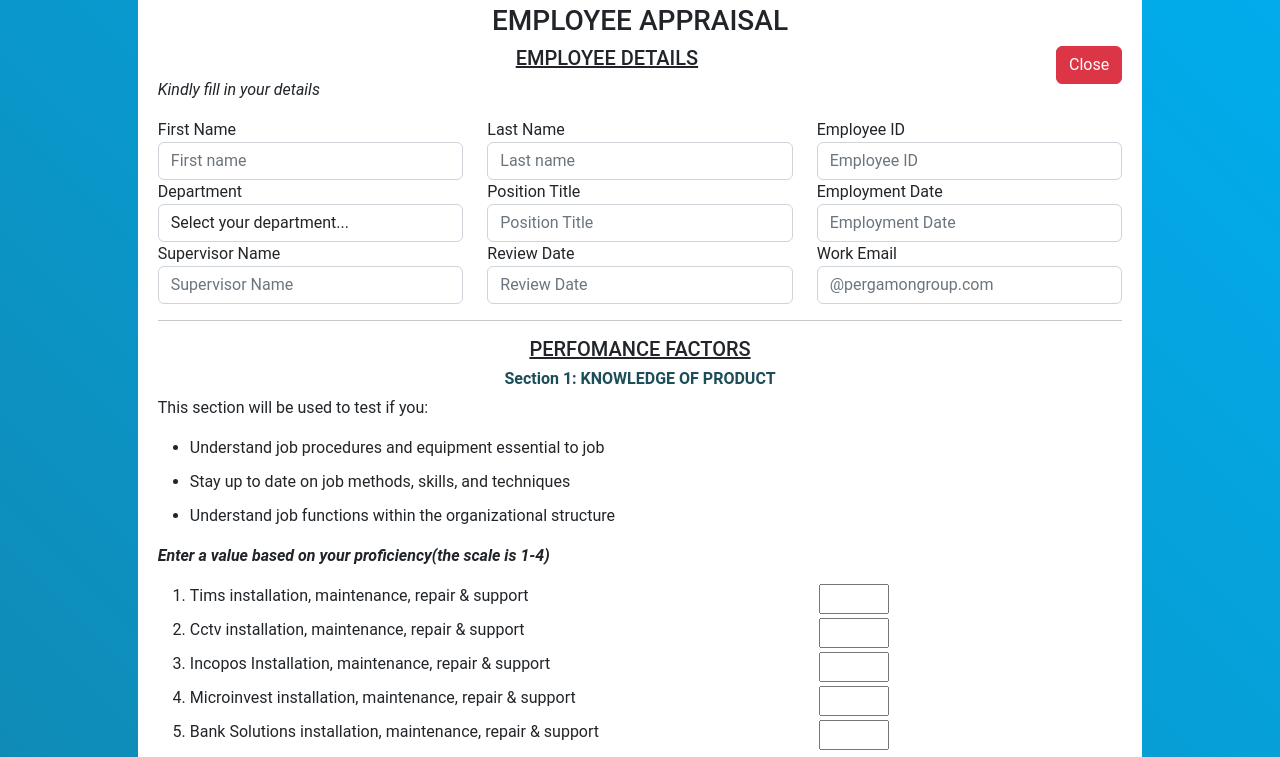
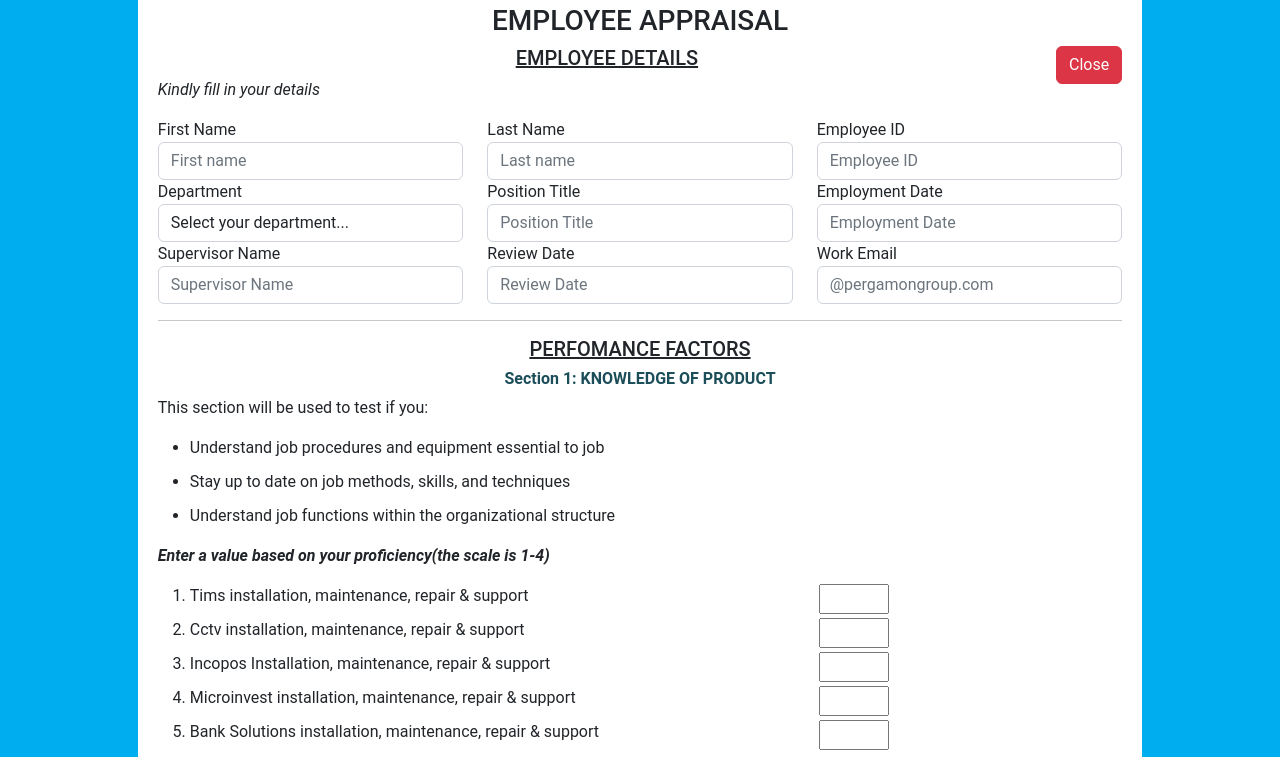
Before and after one commit to kelvinmakau/pergamon-appraisal, a plain HTML site: page index.html in a window 1280 px wide. Shown: the part 116-873 px from the top of the page. Drawn offline with nearby package versions, Linux system fonts and the light colour scheme.

Commit message:
few updates

```diff
--- a/assets/css/styles.css
+++ b/assets/css/styles.css
@@ -1,10 +1,14 @@
 body {
 	margin: 0;
-	background-color: #00AEEF;
-	background-image: linear-gradient(45deg, #235e6e, #00AEEF);
-	font-family: "Roboto", sans-serif;
-	-webkit-font-smoothing: antialiased;
-	-moz-osx-font-smoothing: grayscale;
+    -webkit-background-size: cover;
+    -moz-background-size: cover;
+    -o-background-size: cover;
+    background-size: cover;
+    background-color: #00AEEF;
+    font-family: "Roboto", sans-serif;
+    -webkit-font-smoothing: antialiased;
+    -moz-osx-font-smoothing: grayscale;
+
 }
 
 .body-pad {
```
